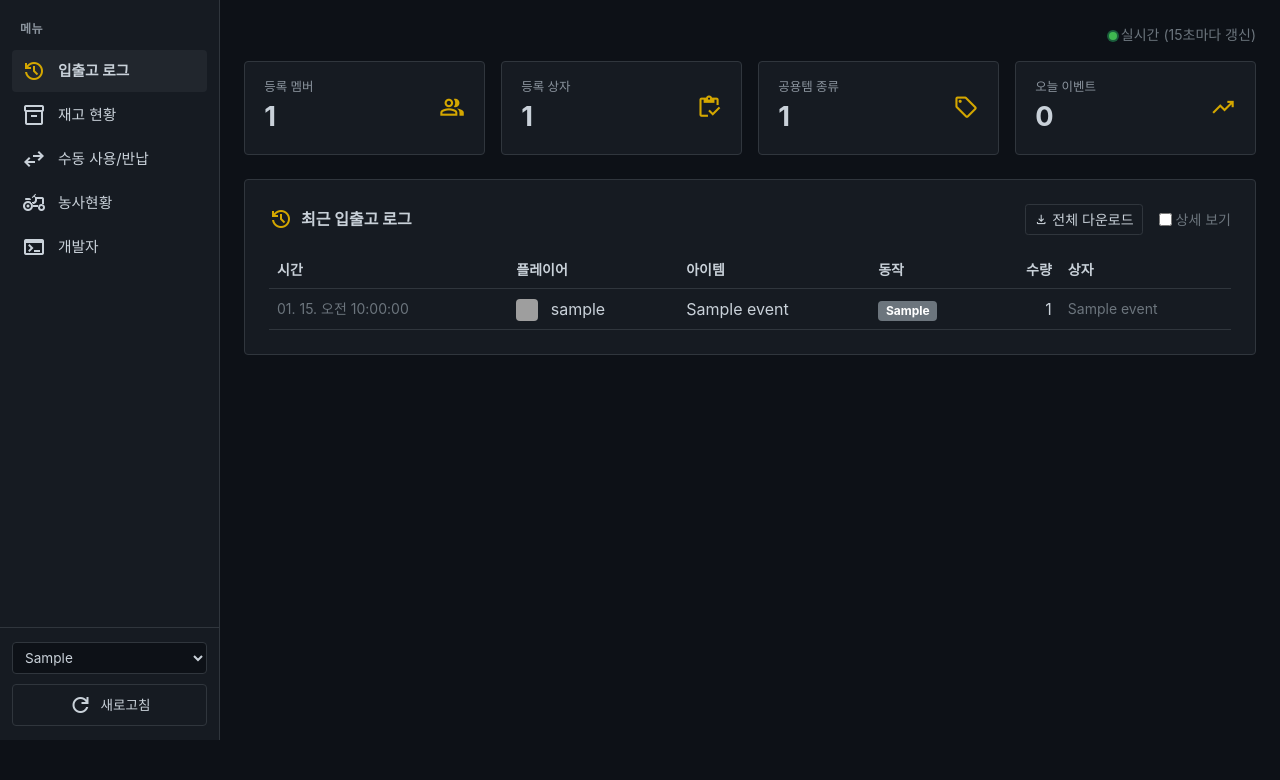
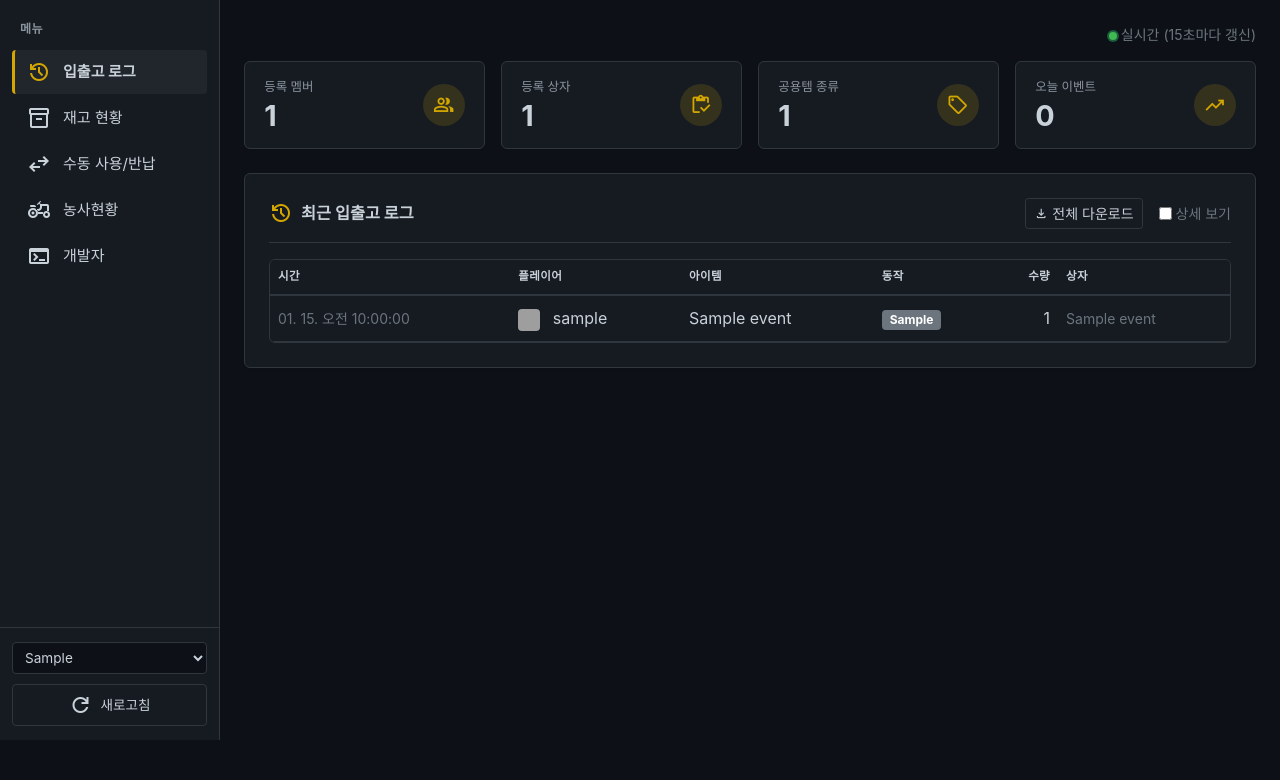
Before and after one commit to dev-sence/store_tracker_source, a Flask app: page / in a window 1280 px wide. Shown: the part 60-840 px from the top of the page. Run offline with Flask 3, Linux system fonts and the light colour scheme; the visitor is signed in with stand-in values (Sample User, id 1); tables that the repository leaves empty hold one stand-in row (values such as "Sample post"); data that the repository does not hold is empty; parts of the project's set-up code (start-up, migrations or seed data) failed here and were passed over; some libraries are stand-ins or nearby versions; some web fonts are replaced; grey boxes are pictures that could not be loaded.

Commit message:
대시보드 UI 가독성/시각적 위계 개선
카드에 그림자+호버 효과, 사이드바 활성 항목에 강조 바, 패널 제목 밑 구분선,
표 헤더 고정(sticky)+테두리 둥글게, 개발자 패널의 반복되는 하위 섹션 제목을
더 작은 서브타이틀 스타일로 분리해서 한눈에 구조가 들어오게 정리.
Co-Authored-By: Claude Sonnet 5 <noreply@anthropic.com>

```diff
--- a/server/static/css/dashboard.css
+++ b/server/static/css/dashboard.css
@@ -157,14 +157,20 @@ a { color: inherit; }
   display: flex;
   align-items: center;
   gap: 12px;
-  padding: 9px 10px;
+  padding: 10px 10px 10px 12px;
   border-radius: 4px;
   cursor: pointer;
   color: var(--text-color);
-  font-size: .92rem;
+  font-size: .94rem;
+  position: relative;
+  border-left: 3px solid transparent;
 }
 .nav-item:hover { background-color: var(--hover-bg); }
-.nav-item.active { background-color: var(--hover-bg); font-weight: 700; }
+.nav-item.active {
+  background-color: var(--hover-bg);
+  font-weight: 700;
+  border-left-color: var(--accent);
+}
 .nav-item.active .material-symbols-outlined { color: var(--accent); }
 
 .close-menu {
@@ -213,29 +219,61 @@ a { color: inherit; }
 .stat-card {
   background-color: var(--panel-bg);
   border: 1px solid var(--border-color);
-  border-radius: 4px;
+  border-radius: 6px;
   padding: 1rem 1.2rem;
   display: flex;
   justify-content: space-between;
   align-items: center;
+  box-shadow: 0 1px 2px rgba(0, 0, 0, .04);
+  transition: transform var(--transition-speed) ease, box-shadow var(--transition-speed) ease,
+              background-color var(--transition-speed) ease, border-color var(--transition-speed) ease;
 }
-.stat-card .label { color: var(--text-secondary); font-size: .78rem; font-weight: 500; }
-.stat-card .value { font-size: 1.7rem; font-weight: 700; }
-.stat-card .material-symbols-outlined { font-size: 1.6rem; color: var(--accent); }
+.stat-card:hover { transform: translateY(-1px); box-shadow: 0 4px 10px rgba(0, 0, 0, .08); }
+.stat-card .label { color: var(--text-secondary); font-size: .78rem; font-weight: 500; margin-bottom: 2px; }
+.stat-card .value { font-size: 1.8rem; font-weight: 700; line-height: 1.15; }
+.stat-card .icon-badge {
+  width: 42px; height: 42px;
+  border-radius: 50%;
+  display: flex; align-items: center; justify-content: center;
+  background: color-mix(in srgb, var(--accent) 16%, transparent);
+  flex-shrink: 0;
+}
+.stat-card .icon-badge .material-symbols-outlined { font-size: 1.4rem; color: var(--accent); }
 
 .panel {
   background-color: var(--panel-bg);
   border: 1px solid var(--border-color);
-  border-radius: 4px;
+  border-radius: 6px;
+  box-shadow: 0 1px 3px rgba(0, 0, 0, .05);
+}
+
+.panel-header-row {
+  padding-bottom: .85rem;
+  margin-bottom: 1rem !important;
+  border-bottom: 1px solid var(--border-color);
 }
 
 .section-title {
   font-weight: 700;
+  font-size: 1.02rem;
   display: flex;
   align-items: center;
   gap: 8px;
 }
 .section-title .material-symbols-outlined { color: var(--accent); }
+
+.subsection-title {
+  font-weight: 700;
+  font-size: .95rem;
+  display: flex;
+  align-items: center;
+  gap: 8px;
+  padding-top: .5rem;
+  padding-bottom: .5rem;
+  border-top: 1px dashed var(--border-color);
+}
+.subsection-title .material-symbols-outlined { color: var(--accent); font-size: 1.15rem; }
+.subsection-title:first-child { border-top: none; padding-top: 0; }
 
 .live-dot {
   display: inline-block; width: 8px; height: 8px; border-radius: 50%;
@@ -252,10 +290,33 @@ a { color: inherit; }
 .badge-take { background: var(--take); }
 .badge-deposit { background: var(--deposit); }
 
-.table > :not(caption) > * > * { background: transparent; color: var(--text-color); border-color: var(--border-color); }
+.table > :not(caption) > * > * { background: transparent; color: var(--text-color); border-color: var(--border-color); padding-top: .65rem; padding-bottom: .65rem; }
 .table-hover > tbody > tr:hover > * { background: var(--hover-bg); }
 .event-row:hover > * { outline: 1px solid var(--accent); outline-offset: -1px; }
 .avatar-sm { width: 22px; height: 22px; border-radius: 4px; image-rendering: pixelated; }
+
+.table thead th {
+  position: sticky;
+  top: 0;
+  background-color: var(--panel-bg);
+  z-index: 1;
+  font-weight: 700;
+  text-transform: uppercase;
+  letter-spacing: .03em;
+  font-size: .72rem;
+  padding-top: .5rem;
+  padding-bottom: .5rem;
+  border-bottom: 2px solid var(--border-color) !important;
+}
+
+.table-scroll {
+  border: 1px solid var(--border-color);
+  border-radius: 6px;
+  overflow: auto;
+}
+.table-scroll .table { margin-bottom: 0; }
+.table-scroll .table thead th:first-child { border-top-left-radius: 5px; }
+.table-scroll .table thead th:last-child { border-top-right-radius: 5px; }
 
 .form-select, .form-control {
   background-color: var(--bg-color);
--- a/server/templates/dashboard.html
+++ b/server/templates/dashboard.html
@@ -82,31 +82,31 @@
       <div class="col-6 col-lg-3">
         <div class="stat-card">
           <div><div class="label">등록 멤버</div><div class="value" id="statMembers">-</div></div>
-          <span class="material-symbols-outlined">group</span>
+          <span class="icon-badge"><span class="material-symbols-outlined">group</span></span>
         </div>
       </div>
       <div class="col-6 col-lg-3">
         <div class="stat-card">
           <div><div class="label">등록 상자</div><div class="value" id="statChests">-</div></div>
-          <span class="material-symbols-outlined">inventory</span>
+          <span class="icon-badge"><span class="material-symbols-outlined">inventory</span></span>
         </div>
       </div>
       <div class="col-6 col-lg-3">
         <div class="stat-card">
           <div><div class="label">공용템 종류</div><div class="value" id="statItemTypes">-</div></div>
-          <span class="material-symbols-outlined">sell</span>
+          <span class="icon-badge"><span class="material-symbols-outlined">sell</span></span>
         </div>
       </div>
       <div class="col-6 col-lg-3">
         <div class="stat-card">
           <div><div class="label">오늘 이벤트</div><div class="value" id="statToday">-</div></div>
-          <span class="material-symbols-outlined">trending_up</span>
+          <span class="icon-badge"><span class="material-symbols-outlined">trending_up</span></span>
         </div>
       </div>
     </div>
 
     <div class="panel p-3 p-md-4" id="section-logs">
-      <div class="d-flex justify-content-between align-items-center mb-3">
+      <div class="d-flex justify-content-between align-items-center panel-header-row">
         <div class="section-title"><span class="material-symbols-outlined">history</span>최근 입출고 로그</div>
         {% if is_developer %}
         <div class="d-flex align-items-center gap-3">
@@ -119,7 +119,7 @@
         </div>
         {% endif %}
       </div>
-      <div style="max-height: 65vh; overflow-y: auto;">
+      <div class="table-scroll" style="max-height: 65vh;">
         <table class="table table-hover align-middle mb-0">
           <thead>
             <tr class="text-secondary small">
@@ -138,55 +138,55 @@
 
     {% if is_developer %}
     <div class="panel p-3 p-md-4 mt-4" id="section-admin" style="display:none;">
-      <div class="section-title mb-3"><span class="material-symbols-outlined">toggle_on</span>기능 토글</div>
+      <div class="section-title panel-header-row"><span class="material-symbols-outlined">toggle_on</span>기능 토글</div>
       <div class="text-secondary small mb-3">인게임 /dev_toggle과 동일하게 이 맵의 모든 유저에게 바로 적용됩니다.</div>
       <div class="d-flex flex-column gap-2" id="featureToggleList">
         <div class="text-secondary small">불러오는 중...</div>
       </div>
 
-      <div class="section-title mt-4 mb-3"><span class="material-symbols-outlined">inventory</span>상자 설정</div>
+      <div class="subsection-title mt-4 mb-3"><span class="material-symbols-outlined">inventory</span>상자 설정</div>
       <div class="text-secondary small mb-3">등록된 상자에 공용템이 아닌 아이템을 넣을 수 있는지 여부입니다. (인게임 "개인템 차단" 버튼과 동일)</div>
       <div id="chestStrictContainer">
         <div class="text-secondary small">불러오는 중...</div>
       </div>
 
       <div class="d-flex justify-content-between align-items-center mt-4 mb-3">
-        <div class="section-title mb-0"><span class="material-symbols-outlined">sell</span>공용템 등록/해제</div>
+        <div class="subsection-title mb-0"><span class="material-symbols-outlined">sell</span>공용템 등록/해제</div>
         <button class="btn btn-sm btn-outline-light" id="addPublicItemBtn">
           <span class="material-symbols-outlined" style="font-size:.9rem; vertical-align:-2px;">add</span> 등록
         </button>
       </div>
       <div class="text-secondary small mb-3">인게임 "현재 아이템 캡처"(전체 재캡처)와 달리 한 종류만 등록/해제합니다. 아직 상자에 한 번도 안 들어온 새 아이템도 미리 등록해둘 수 있습니다.</div>
-      <div style="max-height: 40vh; overflow-y: auto;">
+      <div class="table-scroll p-2" style="max-height: 40vh;">
         <div class="d-flex flex-column gap-2" id="publicItemList">
           <div class="text-secondary small">불러오는 중...</div>
         </div>
       </div>
 
-      <div class="section-title mt-4 mb-3"><span class="material-symbols-outlined">history_toggle_off</span>상자 열림/닫힘 로그</div>
+      <div class="subsection-title mt-4 mb-3"><span class="material-symbols-outlined">history_toggle_off</span>상자 열림/닫힘 로그</div>
       <div class="text-secondary small mb-3">상자를 열고 닫을 때마다의 전체 내용물 스냅샷 - 입출고 로그와 별개로, 클릭하면 상세 통신 로그를 볼 수 있습니다.</div>
-      <div style="max-height: 40vh; overflow-y: auto;">
+      <div class="table-scroll p-2" style="max-height: 40vh;">
         <div class="d-flex flex-column gap-2" id="chestLogList">
           <div class="text-secondary small">불러오는 중...</div>
         </div>
       </div>
 
-      <div class="section-title mt-4 mb-3"><span class="material-symbols-outlined">login</span>로그인 기록</div>
+      <div class="subsection-title mt-4 mb-3"><span class="material-symbols-outlined">login</span>로그인 기록</div>
       <div class="text-secondary small mb-3">디스코드 로그인 시도 기록 (성공/실패 무관) - 로그인이 안 된다는 문의가 오면 여기서 원인을 확인하세요.</div>
-      <div style="max-height: 40vh; overflow-y: auto;">
+      <div class="table-scroll p-2" style="max-height: 40vh;">
         <div class="d-flex flex-column gap-2" id="loginLogList">
           <div class="text-secondary small">불러오는 중...</div>
         </div>
       </div>
 
-      <div class="section-title mt-4 mb-3"><span class="material-symbols-outlined">person_add</span>가입 신청</div>
+      <div class="subsection-title mt-4 mb-3"><span class="material-symbols-outlined">person_add</span>가입 신청</div>
       <div class="text-secondary small mb-3">아직 등록되지 않은 사람이 닉네임을 입력해서 올린 가입 신청입니다. 승인하면 바로 멤버로 등록됩니다.</div>
       <div class="d-flex flex-column gap-2 mb-2" id="applicationList">
         <div class="text-secondary small">불러오는 중...</div>
       </div>
 
       <div class="d-flex justify-content-between align-items-center mt-4 mb-3">
-        <div class="section-title mb-0"><span class="material-symbols-outlined">assignment_return</span>미귀속 반납</div>
+        <div class="subsection-title mb-0"><span class="material-symbols-outlined">assignment_return</span>미귀속 반납</div>
       </div>
       <div class="text-secondary small mb-3">본인 보유 없이 상자에 넣어진 물건입니다. 어느 보유자의 몫인지 골라서 지정하면 그 사람의 보유에서 빠지고 재고에 들어갑니다.</div>
       <div class="d-flex flex-column gap-2 mb-2" id="unassignedReturnList">
@@ -194,7 +194,7 @@
       </div>
 
       <div class="d-flex justify-content-between align-items-center mt-4 mb-3">
-        <div class="section-title mb-0"><span class="material-symbols-outlined">group</span>멤버 관리</div>
+        <div class="subsection-title mb-0"><span class="material-symbols-outlined">group</span>멤버 관리</div>
         <button class="btn btn-sm btn-outline-light" id="addMemberBtn">
           <span class="material-symbols-outlined" style="font-size:.9rem; vertical-align:-2px;">person_add</span> 추가
         </button>
@@ -209,8 +209,8 @@
     {% endif %}
 
     <div class="panel p-3 p-md-4" id="section-inventory" style="display:none;">
-      <div class="section-title mb-3"><span class="material-symbols-outlined">inventory_2</span>현재 재고 / 보유 현황</div>
-      <div style="max-height: 65vh; overflow-y: auto;">
+      <div class="section-title panel-header-row"><span class="material-symbols-outlined">inventory_2</span>현재 재고 / 보유 현황</div>
+      <div class="table-scroll" style="max-height: 65vh;">
         <table class="table table-hover align-middle mb-0">
           <thead>
             <tr class="text-secondary small">
@@ -225,8 +225,8 @@
     </div>
 
     <div class="panel p-3 p-md-4" id="section-farm" style="display:none;">
-      <div class="section-title mb-3"><span class="material-symbols-outlined">agriculture</span>지금 일하는 알바</div>
-      <div style="max-height: 40vh; overflow-y: auto;">
+      <div class="section-title panel-header-row"><span class="material-symbols-outlined">agriculture</span>지금 일하는 알바</div>
+      <div class="table-scroll mb-4" style="max-height: 40vh;">
         <table class="table table-hover align-middle mb-0">
           <thead>
             <tr class="text-secondary small">
@@ -239,14 +239,14 @@
         </table>
       </div>
 
-      <div class="section-title mb-3 mt-4"><span class="material-symbols-outlined">history</span>고용/해고 이력</div>
+      <div class="subsection-title mb-3"><span class="material-symbols-outlined">history</span>고용/해고 이력</div>
       <div class="d-flex flex-column gap-2" id="albaHistoryList" style="max-height: 40vh; overflow-y: auto;">
         <div class="text-secondary small">불러오는 중...</div>
       </div>
     </div>
 
     <div class="panel p-3 p-md-4" id="section-manual-transfer" style="display:none;">
-      <div class="section-title mb-3"><span class="material-symbols-outlined">swap_horiz</span>수동 사용 / 반납</div>
+      <div class="section-title panel-header-row"><span class="material-symbols-outlined">swap_horiz</span>수동 사용 / 반납</div>
       <div class="text-secondary small mb-3">
         모드를 안 쓰거나 상자를 거치지 않고 공용템을 가져가거나 돌려준 경우, 본인 계정(<strong>{{ profile_name }}</strong>)으로 기록합니다.
         실제 입출고처럼 재고와 보유 장부가 바로 반영됩니다.
```
